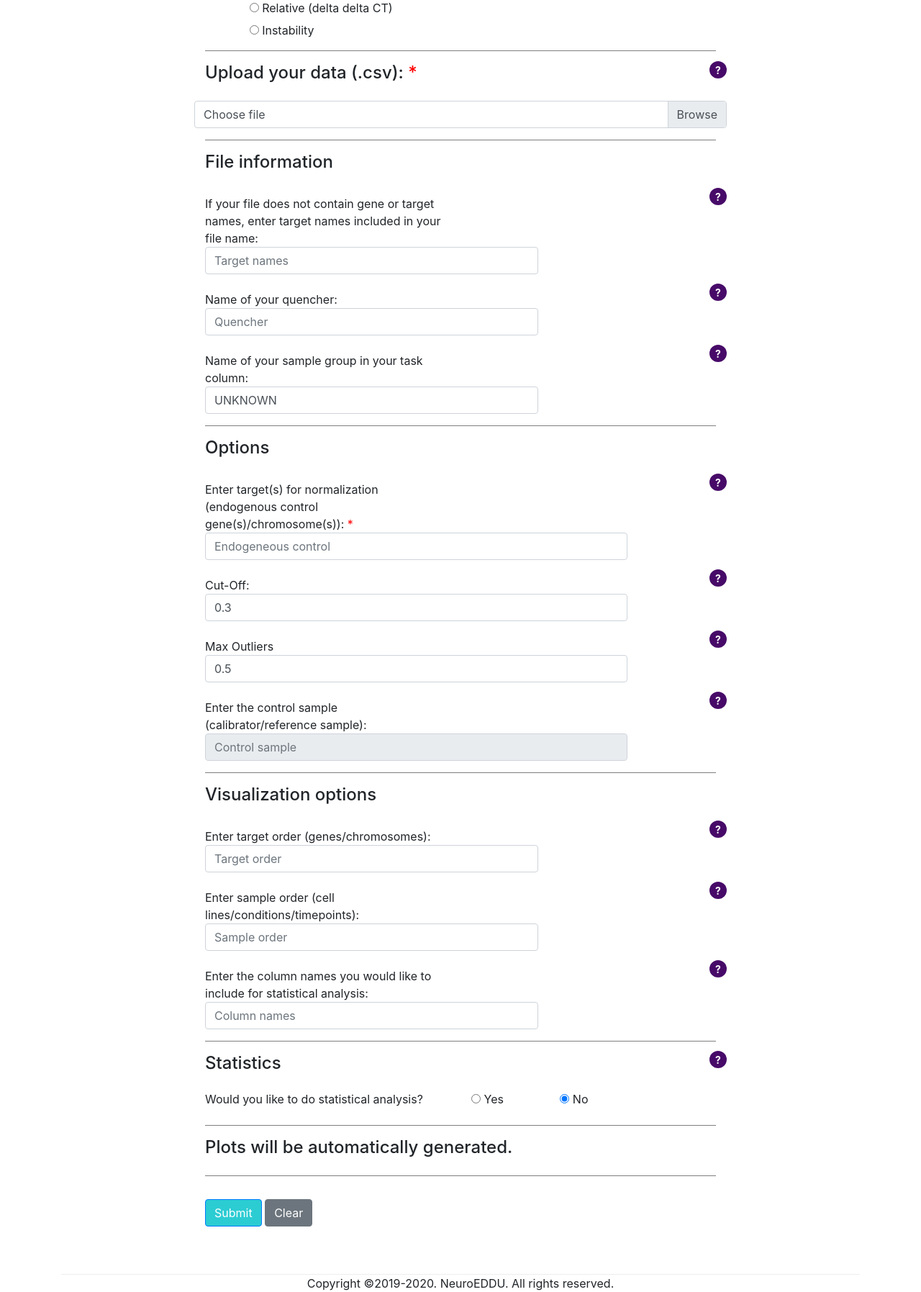
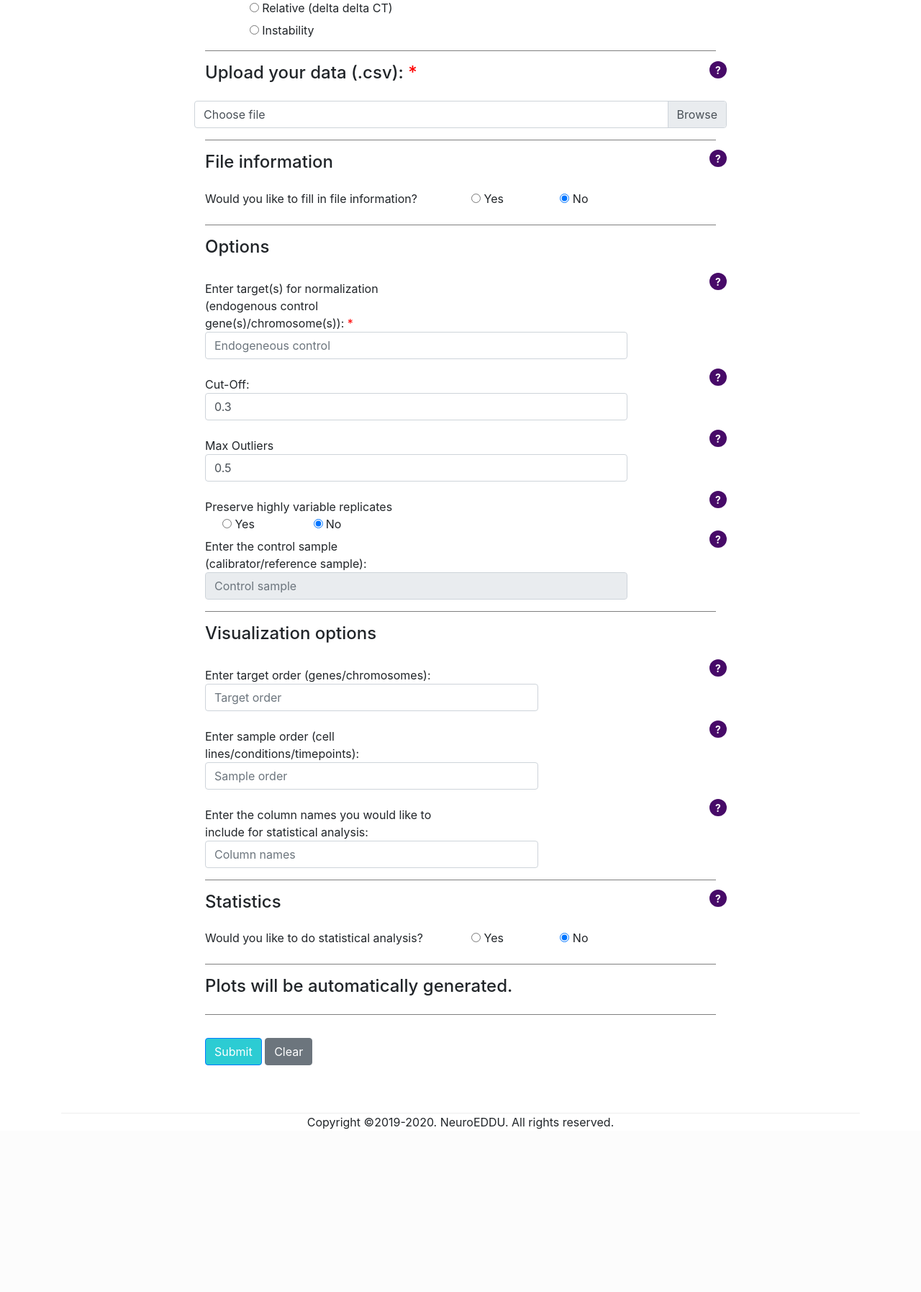
Before and after one commit to gracia-gu/Auto-q-PCR-frontend, a Flask app: page /form in a window 1280 px wide. Shown: the part 459-2254 px from the top of the page at 72% size. After the commit the page ends 2028 px from the top, so only its background shows below. Run offline with Flask 2, Linux system fonts and the light colour scheme; some libraries are stand-ins or nearby versions.

Commit message:
hide and show file info, adjusted figure size

```diff
--- a/application/AUTOqPCR.py
+++ b/application/AUTOqPCR.py
@@ -9,7 +9,7 @@ import numpy as np
 from application import absolute , relative , stability
 
 
-def process_data(data , model , quencher, task, cgenes , cutoff , max_outliers , target_sorter=None , sample_sorter=None , csample=None, colnames=None):
+def process_data(data , model , quencher, task, cgenes , cutoff , max_outliers , preservevar, target_sorter=None , sample_sorter=None , csample=None, colnames=None):
 	"""This filters the data and processes the selected model, returning a list of output dataframes"""
 	# Transforms certain columns from string to numeric
 	cols = ['CT' , 'Quantity']
@@ -28,21 +28,21 @@ def process_data(data , model , quencher, task, cgenes , cutoff , max_outliers ,
 
 	# Calls the different processing models depending on the model argument
 	if model == 'absolute':
-		data = cleanup_outliers(data, "Quantity", cutoff, max_outliers, task)
+		data = cleanup_outliers(data, "Quantity", cutoff, max_outliers, preservevar, task)
 		data, data_summary, data_summary_w_group, targets, samples = absolute.process(data, colnames, target_sorter, sample_sorter)
 
 	elif model == 'relative_dCT':
-		data = cleanup_outliers(data, "CT", cutoff, max_outliers, task)
+		data = cleanup_outliers(data, "CT", cutoff, max_outliers, preservevar, task)
 		data, data_summary, data_summary_w_group, targets, samples = relative.process(data, colnames, target_sorter, sample_sorter)
 
 	else:
-		data = cleanup_outliers(data, "CT", cutoff, max_outliers, task)
+		data = cleanup_outliers(data, "CT", cutoff, max_outliers, preservevar, task)
 		data, data_summary, data_summary_w_group, targets, samples = stability.process(model, data, csample, colnames, target_sorter, sample_sorter)
 
 	return data, data_summary, data_summary_w_group, targets, samples
 
 
-def cleanup_outliers(d , feature , cutoff , max_outliers, task):
+def cleanup_outliers(d , feature , cutoff , max_outliers, preservevar, task):
 	"""Function to remove outliers based on cutoff and maximum number of outliers,
 	by removing the furthest data point in each group when the standard deviation
 	is higher than the cutoff"""
@@ -82,5 +82,9 @@ def cleanup_outliers(d , feature , cutoff , max_outliers, task):
 				dx['Distance'] = (dx[feature] - dxg[feature]['mean'].iloc[0]) ** 2
 				j = dx.sort_values(by='Distance' , ascending=False).index[0]
 				d['Outliers'].loc[j] = True
+				# check if the outlier should be kept if mean has high variation
+				if preservevar == 'True':
+					if (dxg[feature]['mean']-dxg[feature].median())/dxg[feature].median() < 0.2:
+						d['Outliers'].loc[j] = False
 
 	return d[(d['Ignore'].eq(False))]
--- a/application/relative.py
+++ b/application/relative.py
@@ -3,7 +3,7 @@ import numpy as np
 import re
 
 
-def process(data, colnames=None, target_sorter=None, sample_sorter=None):
+def process(data, colnames, target_sorter, sample_sorter):
 
 	outlier_data = data[data['Outliers'].eq(True)]
 	data = data[data['Outliers'].eq(False)]
@@ -73,6 +73,9 @@ def process(data, colnames=None, target_sorter=None, sample_sorter=None):
 	data_output_summary_w_group = data.groupby(['Target Name', 'Sample Name', 'filename']+clist, sort=False).agg(
 		{'rq': [np.size , 'mean'] , 'rqSD': 'mean', 'rqSEM': 'mean'})
 
+	targets = data['Target Name'].drop_duplicates(keep='first').values
+	samples = data['Sample Name'].drop_duplicates(keep='first').values
+
 	return df, data_output_summary, data_output_summary_w_group, targets, samples
 
 
--- a/application/routes.py
+++ b/application/routes.py
@@ -37,6 +37,8 @@ def transform_view():
 
 	# try:
 	logger.info('Started')
+	model = request.form['option']
+	logger.info('Model: ' + model + '\n')
 	files = request.files.getlist('file[]')
 	if len(files) == 0:
 		return "No file"
@@ -80,18 +82,16 @@ def transform_view():
 	logger.info('Files upload complete.')
 
 	genes = request.form['genes']
-	logger.info('Gene names if they are included in file names: ' + genes)
-
 	if genes != '':
 		genes = [genes.strip() for genes in genes.split(',')]
 		data['Target Name'] = data['filename'].str.extract(re.compile('(' + '|'.join(genes) + ')', re.IGNORECASE),
-														   expand=False).fillna('')
-	model = request.form['option']
+															   expand=False).fillna('')
 	quencher = request.form['quencher']
 	task = request.form['task']
 	cgenes = request.form['cgenes']
 	cutoff = request.form.get('cutoff', type=float)
 	max_outliers = request.form.get('max_outliers', type=float)
+	preservevar = request.form['preservevar']
 	if model == 'relative_ddCT':
 		csample = request.form['csample']
 	elif model == 'instability':
@@ -139,7 +139,7 @@ def transform_view():
 	rm = request.form['option2']
 	nd = request.form['option4']
 
-	logger.info('Model: ' + model + '\nQuencher: ' + quencher + '\nTask: ' + task + '\nEndogenous control genes: ' +
+	logger.info('Gene names if they are included in file names: ' + genes + '\nQuencher: ' + quencher + '\nTask: ' + task + '\nEndogenous control genes: ' +
 				cgenes + '\nCut-off: ' + str(cutoff) + '\nMaximum Outliers: ' + str(max_outliers) + '\nTarget Order: '
 				+ target_sorter + '\nSample Order: ' + sample_sorter + '\nControl Sample: ' + csample +
 				'\nAdditional column names: ' + colnames + '\nNumber of groups: ' + str(qty) + '\nGroup column name: '
@@ -149,7 +149,7 @@ def transform_view():
 
 	clean_data, summary_data, summary_data_w_group, targets, samples = AUTOqPCR.process_data(data, model, quencher,
 																							 task, cgenes, cutoff,
-																							 max_outliers,
+																							 max_outliers, preservevar,
 																							 target_sorter,
 																							 sample_sorter, csample,
 																							 colnames)
--- a/application/static/css/styles.css
+++ b/application/static/css/styles.css
@@ -4,6 +4,10 @@ header {
     border-top: 1px solid #BE1121;
     border-bottom: 1px solid #6f766f;
     font-family: "CartoGothicStdBold", Helvetica, "Helvetica Neue", Arial, sans serif;
+}
+
+.top {
+    min-height: 100%;
 }
 
 #logo {
--- a/application/static/js/scripts.js
+++ b/application/static/js/scripts.js
@@ -2,6 +2,13 @@
 document.querySelector(".custom-file-input").addEventListener("change",function(e){
 	$(this).next(".custom-file-label").html(e.target.files.length + " file(s) uploaded");
 });
+
+// Display and hide file information fields
+document.getElementById("info_form").style.display = "none";
+
+document.getElementById("y_fileinfo").onclick = function() {
+	document.getElementById("info_form").style.display = "block";
+};
 
 // CSample is only enabled and required when relative ddCT or instability is selected
 document.getElementById("csample").setAttribute("disabled", "");
--- a/application/templates/form.html
+++ b/application/templates/form.html
@@ -69,9 +69,26 @@
                 <div class="col">
                     <h4>File information</h4>
                 </div>
+                <div class="col">
+                    <div class="help-tip">
+                        <p>Description of the genes, quencher and task </p>
                     </div>
+                </div>
+            </div>
+            <div class="form-group row">
+                <div class="col-sm-6">
+                    <p>Would you like to fill in file information? </p>
+                </div>
+                <div class="col-sm-2">
+                    <label class="radio-inline"><input type="radio" name="file_info" id="y_fileinfo"> Yes</label>
+                </div>
+                <div class="col-sm-2">
+                    <label class="radio-inline"><input type="radio" name="file_info" id="n_fileinfo" checked> No</label>
+                </div>
+            </div>
+            <fieldset class="form-group" id="info_form">
                 <div class="input-container">
-                <div class="form-group row mb-0">
+                    <div class="row mb-0">
                         <label for="genes" class="col col-form-label">If your file does not contain gene or target names, enter target names included in your file name: </label>
                         <div class="col">
                             <div class="help-tip">
@@ -79,7 +96,7 @@
                             </div>
                         </div>
                     </div>
-                <div class="form-group row">
+                    <div class="row">
                         <div class="col-sm-8">
                             <input type="text" class="form-control" id="genes" name="genes" placeholder="Target names"
                                        autocomplete="off">
@@ -87,7 +104,7 @@
                     </div>
                 </div>
                 <div class="input-container">
-                <div class="form-group row mb-0">
+                    <div class="row mb-0">
                         <label for="quencher" class="col col-form-label">Name of your quencher:</label>
                         <div class="col">
                             <div class="help-tip">
@@ -95,14 +112,14 @@
                             </div>
                         </div>
                     </div>
-                <div class="form-group row">
+                    <div class="row">
                         <div class="col-sm-8">
                             <input type="text" class="form-control" id="quencher" name="quencher" placeholder="Quencher" autocomplete="off">
                         </div>
                     </div>
                 </div>
                 <div class="input-container">
-                <div class="form-group row mb-0">
+                    <div class="row mb-0">
                         <label for="task" class="col col-form-label">Name of your sample group in your task column: </label>
                         <div class="col">
                             <div class="help-tip">
@@ -110,12 +127,13 @@
                             </div>
                         </div>
                     </div>
-                <div class="form-group row">
+                    <div class="row">
                         <div class="col-sm-8">
                             <input type="text" class="form-control" id="task" name="task" placeholder="Task" value="UNKNOWN" autocomplete="off" required>
                         </div>
                     </div>
                 </div>
+            </fieldset>
             <hr>
             <div class="form-group row">
                 <div class="col-12">
@@ -167,6 +185,26 @@
                 <div class="form-group row">
                     <div class="col-sm-10">
                         <input type="number" class="form-control" id="max_outliers" name="max_outliers" value="0.5" step="any" placeholder="Max outliers" autocomplete="off">
+                    </div>
+                </div>
+            </div>
+            <div class="input-container">
+                <div class="form-group row mb-0">
+                    <label for="preserve_var" class="col col-form-label">Preserve highly variable replicates </label>
+                    <div class="col">
+                        <div class="help-tip">
+                            <p>Preserve outliers if the sample has high variability </p>
+                        </div>
+                    </div>
+                </div>
+                <div class="row form-inline">
+                    <div class="col-sm-2">
+                        <label class="radio-inline"><input type="radio" name="preservevar" id="y_preservevar" value="True">
+                            Yes</label>
+                    </div>
+                    <div class="col-sm-2">
+                        <label class="radio-inline"><input type="radio" name="preservevar" id="n_preservevar" value="False" checked>
+                            No</label>
                     </div>
                 </div>
             </div>
--- a/application/templates/layout.html
+++ b/application/templates/layout.html
@@ -10,6 +10,7 @@
 </head>
 
 <body>
+    <div id="top">
         {% include "includes/header.html" %}
 
         <div class="container">
@@ -31,6 +32,7 @@
             {% endblock %}
 
         </div>
+    </div>
     {% include "includes/footer.html" %}
 
     <script src="{{ url_for('static', filename='node_modules/jquery/dist/jquery.slim.min.js') }}"></script>
```
Also changed, not shown: application/absolute.py (+5 -2 lines), application/plot.py (+11 -3 lines), application/stability.py (+8 -1 lines), 1 other file. Lines whose indentation alone changed are shown as unchanged.
